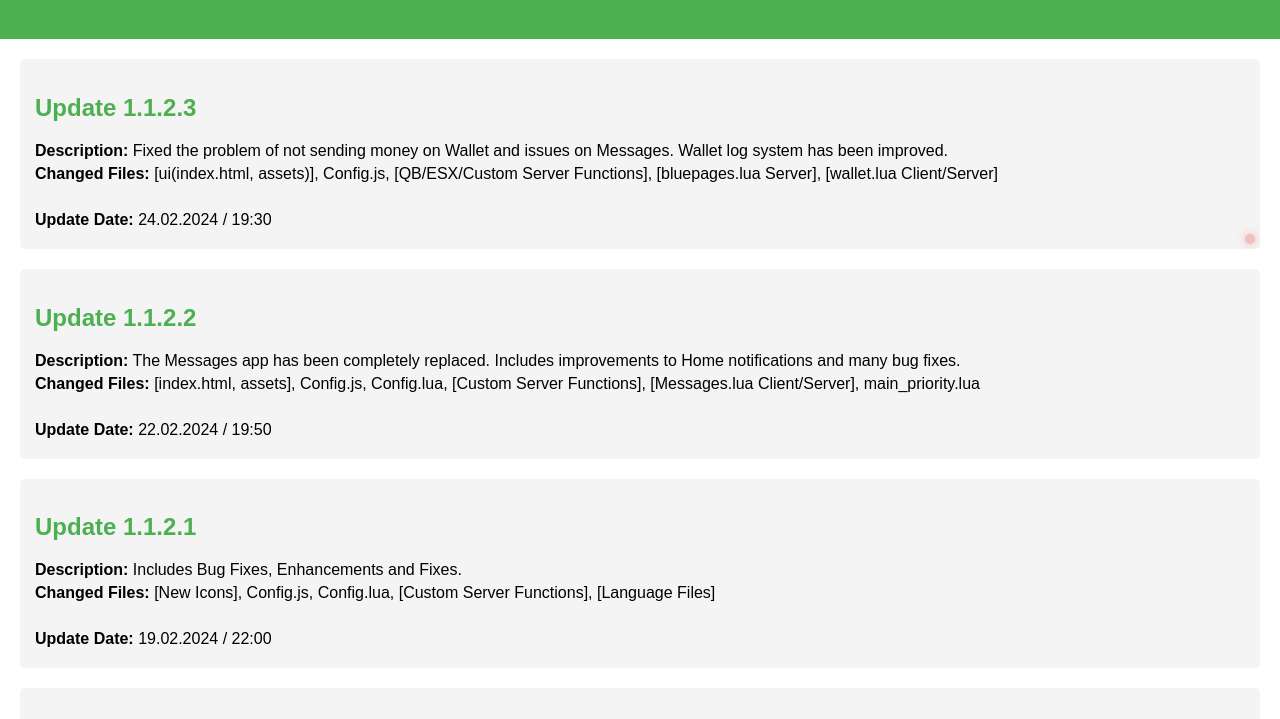
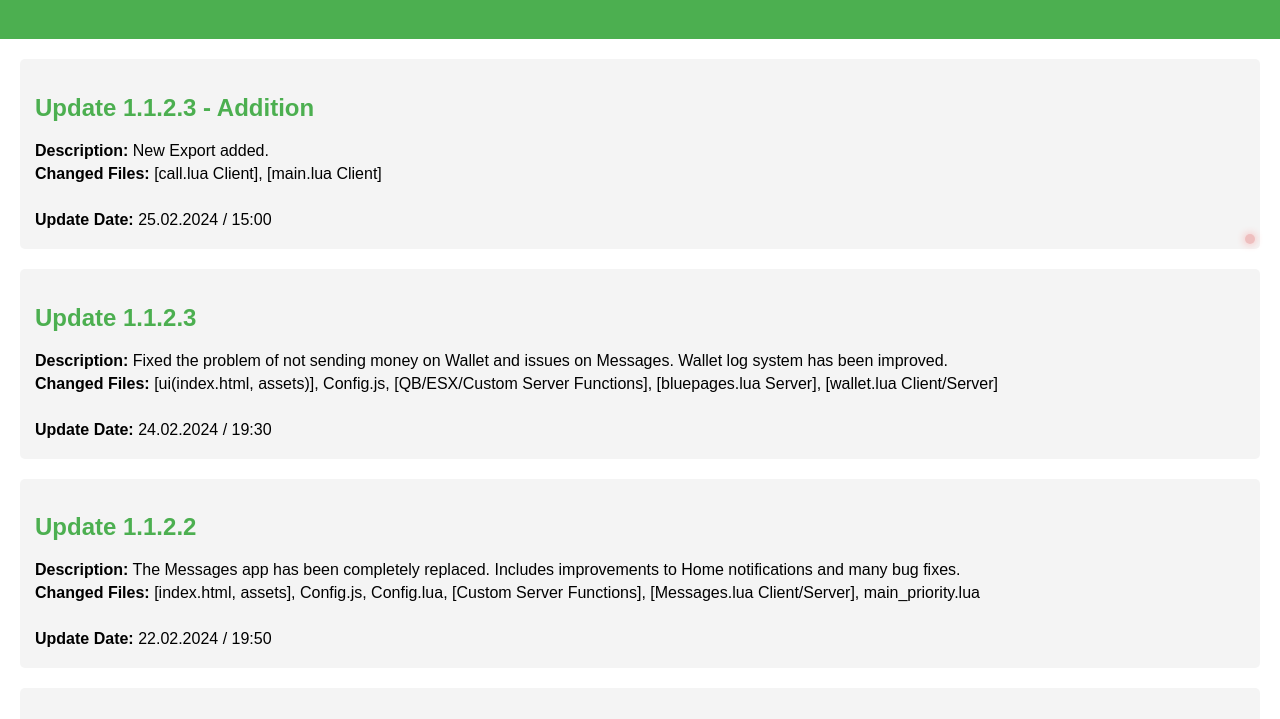
Before and after one commit to stachenoisy/Stache-Phone-UpdateFeed, a plain HTML site: page index.html in a window 1280 px wide. Shown: the part 81-800 px from the top of the page. Drawn offline with Linux system fonts and the light colour scheme.

Commit message:
Update index.html

```diff
--- a/index.html
+++ b/index.html
@@ -26,6 +26,13 @@
 
 <script>
     let items = [
+        {
+            id: 8,
+            title: "Update 1.1.2.3 - Addition",
+            description: "New Export added.",
+            changed: "[call.lua Client], [main.lua Client]",
+            timestamp: "25.02.2024 / 15:00"
+        },
         {
             id: 7,
             title: "Update 1.1.2.3",
```
